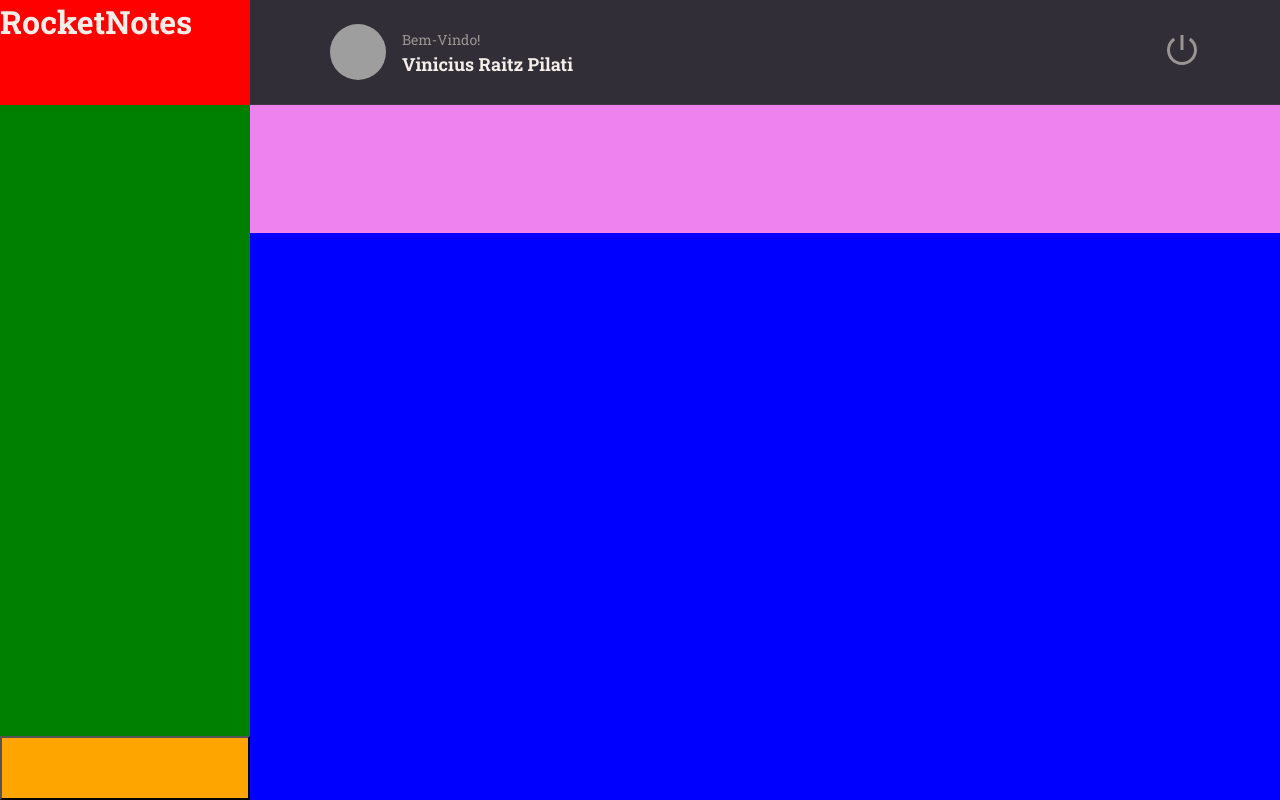
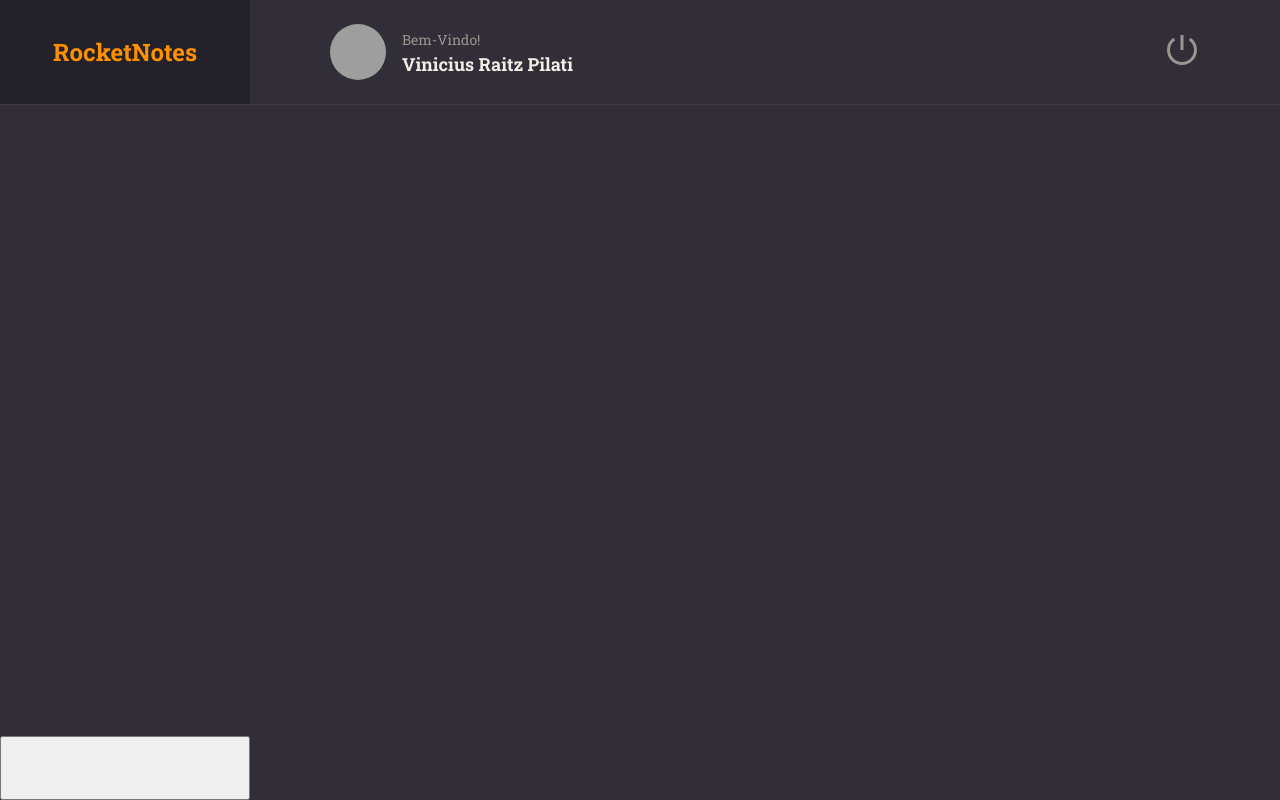
Before and after one commit to ViniciusPilati33333/09_projetoRocketnotes, a React (Vite) app in the folder rocketNotes/: page / in a window 1280 px wide. Built offline with nearby package versions, Linux system fonts and the light colour scheme; grey boxes are pictures that could not be loaded.

Commit message:
making logo top left

```diff
--- a/rocketNotes/src/pages/Home/style.js
+++ b/rocketNotes/src/pages/Home/style.js
@@ -17,26 +17,34 @@
 `;
 
 export const Brand = styled.div`
-    grid-area: brand;
-    background: red;
+  grid-area: brand;
+  display: flex;
+  justify-content: center;
+  align-items: center;
+
+  border-bottom-width: 1px;
+  border-bottom-style: solid;
+  border-bottom-color: ${({ theme }) => theme.COLORS.BACKGROUND_700};
+  background-color: ${({ theme }) => theme.COLORS.BACKGROUND_900};
+
+  > h1 {
+    font-size: 24px;
+    color: ${({theme}) => theme.COLORS.ORANGE};
+  }
 `;
 
 export const Menu = styled.ul`
   grid-area: menu;
-  background: green;
 `;
 
 export const Search = styled.div`
   grid-area: search;
-  background: violet;
 `;
 
 export const Content = styled.div`
   grid-area: content;
-  background: blue;
 `;
 
 export const NewNote = styled.button`
   grid-area: newnote;
-  background: orange;
 `;
```
